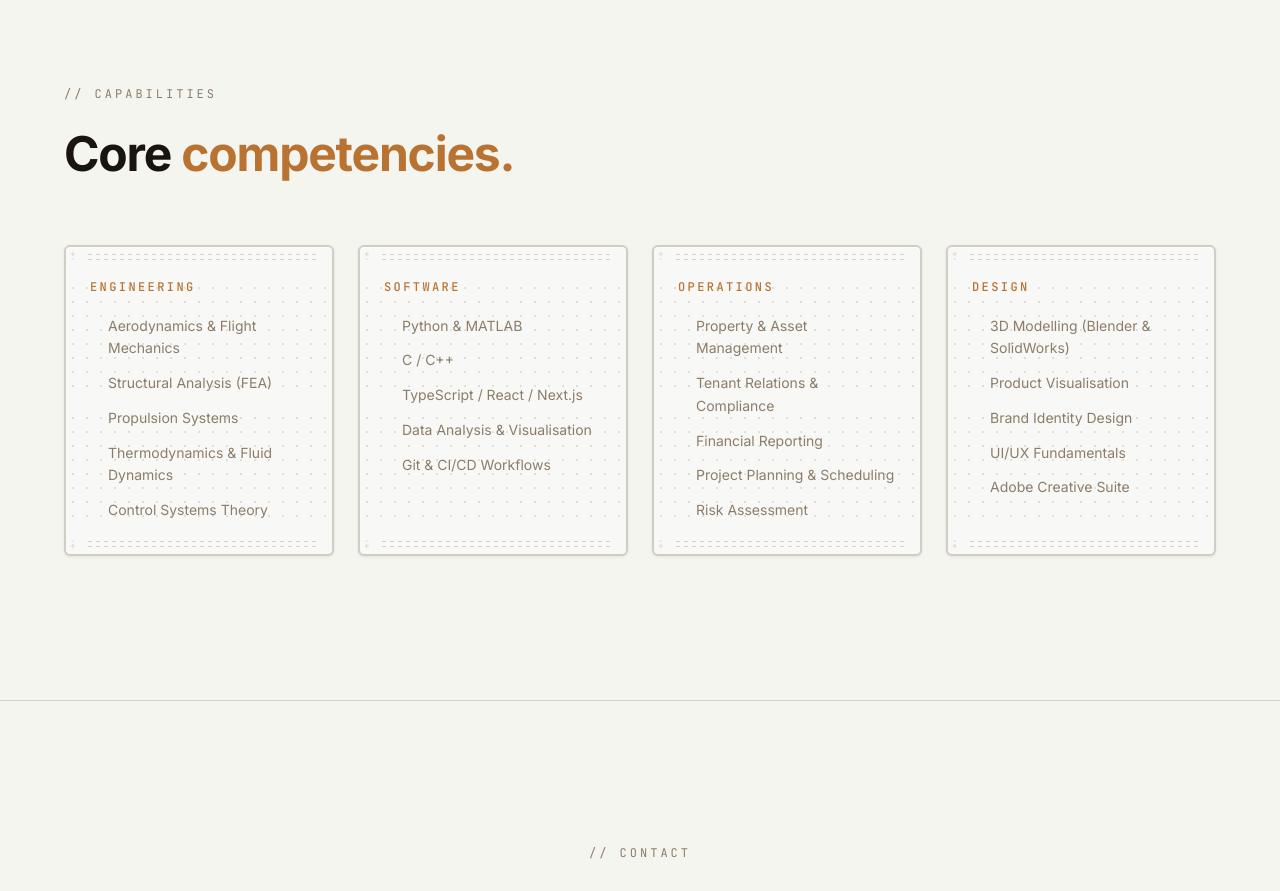
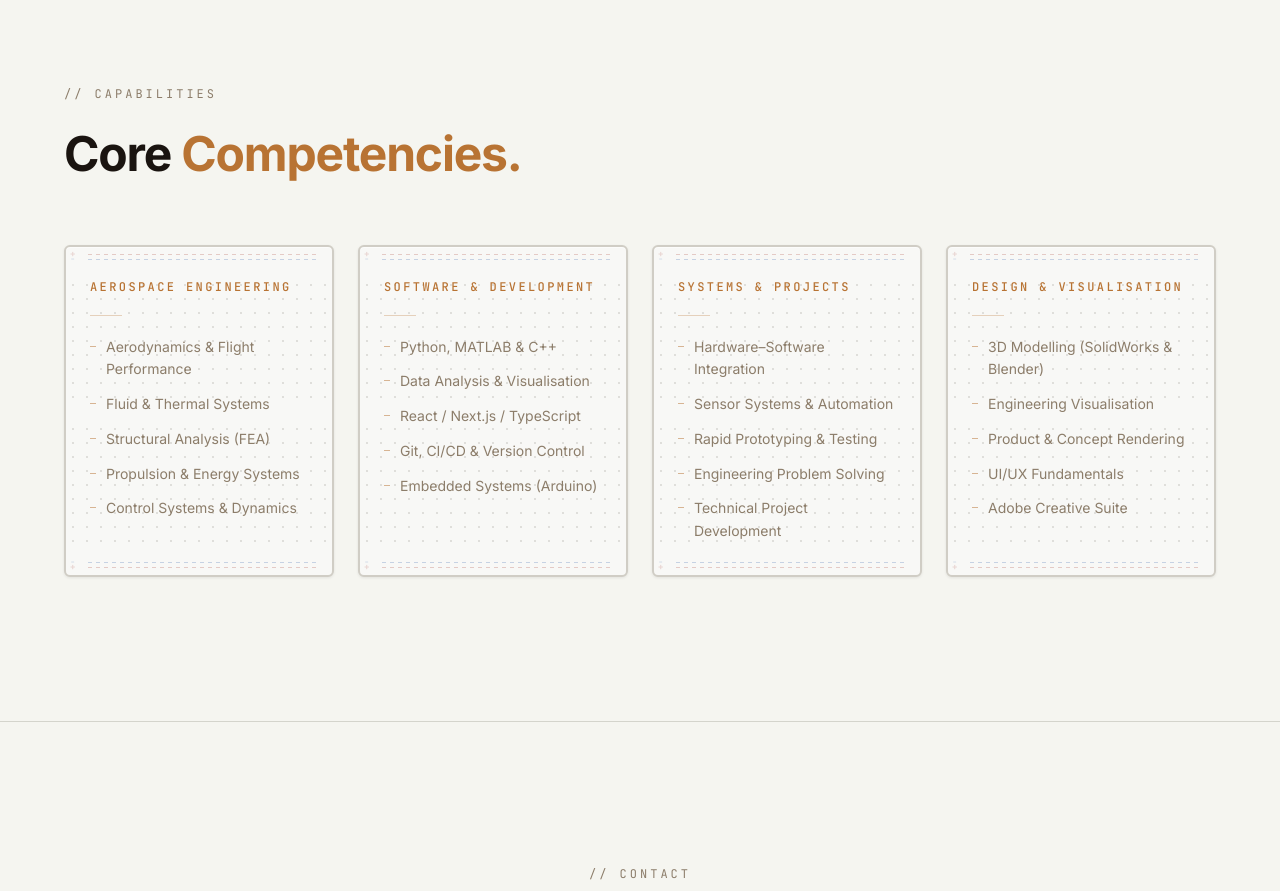
Before and after one commit to Max11122006/Portfolio-Wesbite, a Next.js app: page / in a window 1280 px wide. Shown: the part 4300-5191 px from the top of the page. Built offline with nearby package versions, Linux system fonts and the light colour scheme.

Commit message:
Add contact form functionality with validation and email notifications

```diff
--- a/package.json
+++ b/package.json
@@ -17,6 +17,7 @@
     "next": "16.1.6",
     "react": "19.2.3",
     "react-dom": "19.2.3",
+    "resend": "^6.9.4",
     "three": "^0.183.1"
   },
   "devDependencies": {
--- /dev/null
+++ b/src/app/api/contact/route.ts
@@ -0,0 +1,63 @@
+import { Resend } from "resend";
+import { NextResponse } from "next/server";
+
+const resend = new Resend(process.env.RESEND_API_KEY);
+const CONTACT_EMAIL = process.env.CONTACT_EMAIL!;
+
+const EMAIL_RE = /^[^\s@]+@[^\s@]+\.[^\s@]+$/;
+
+export async function POST(req: Request) {
+  try {
+    const { name, email, message } = await req.json();
+
+    if (!name?.trim() || !email?.trim() || !message?.trim()) {
+      return NextResponse.json(
+        { error: "All fields are required." },
+        { status: 400 }
+      );
+    }
+
+    if (!EMAIL_RE.test(email)) {
+      return NextResponse.json(
+        { error: "Please enter a valid email address." },
+        { status: 400 }
+      );
+    }
+
+    // Send notification to site owner
+    await resend.emails.send({
+      from: "Portfolio Contact <onboarding@resend.dev>",
+      to: CONTACT_EMAIL,
+      subject: `New message from ${name}`,
+      replyTo: email,
+      text: [
+        `Name: ${name}`,
+        `Email: ${email}`,
+        ``,
+        `Message:`,
+        message,
+      ].join("\n"),
+    });
+
+    // Send confirmation to the sender
+    await resend.emails.send({
+      from: "Max Dubowski <onboarding@resend.dev>",
+      to: email,
+      subject: "Message received — Max Dubowski",
+      text: [
+        `Hi ${name},`,
+        ``,
+        `Thanks for reaching out. I've received your message and will get back to you soon.`,
+        ``,
+        `— Max`,
+      ].join("\n"),
+    });
+
+    return NextResponse.json({ success: true });
+  } catch {
+    return NextResponse.json(
+      { error: "Something went wrong. Please try again." },
+      { status: 500 }
+    );
+  }
+}
--- a/src/components/Contact.tsx
+++ b/src/components/Contact.tsx
@@ -1,9 +1,63 @@
 "use client";
 
-import { motion } from "framer-motion";
+import { useState } from "react";
+import { motion, AnimatePresence } from "framer-motion";
 import { FadeIn } from "./MotionPrimitives";
 
+const EMAIL_RE = /^[^\s@]+@[^\s@]+\.[^\s@]+$/;
+
+type Status = "idle" | "sending" | "success" | "error";
+
 export default function Contact() {
+  const [name, setName] = useState("");
+  const [email, setEmail] = useState("");
+  const [message, setMessage] = useState("");
+  const [status, setStatus] = useState<Status>("idle");
+  const [errorMessage, setErrorMessage] = useState("");
+
+  async function handleSubmit(e: React.FormEvent) {
+    e.preventDefault();
+
+    // Client-side validation
+    if (!name.trim() || !email.trim() || !message.trim()) {
+      setStatus("error");
+      setErrorMessage("Please fill in all fields.");
+      return;
+    }
+    if (!EMAIL_RE.test(email)) {
+      setStatus("error");
+      setErrorMessage("Please enter a valid email address.");
+      return;
+    }
+
+    setStatus("sending");
+    setErrorMessage("");
+
+    try {
+      const res = await fetch("/api/contact", {
+        method: "POST",
+        headers: { "Content-Type": "application/json" },
+        body: JSON.stringify({ name, email, message }),
+      });
+
+      const data = await res.json();
+
+      if (!res.ok) {
+        setStatus("error");
+        setErrorMessage(data.error || "Something went wrong.");
+        return;
+      }
+
+      setStatus("success");
+      setName("");
+      setEmail("");
+      setMessage("");
+    } catch {
+      setStatus("error");
+      setErrorMessage("Failed to send. Please try again.");
+    }
+  }
+
   return (
     <section
       id="contact"
@@ -32,7 +86,7 @@ export default function Contact() {
         <FadeIn delay={0.2}>
           <div className="bg-surface border border-border rounded-xl p-8 md:p-10">
             <form
-              onSubmit={(e) => e.preventDefault()}
+              onSubmit={handleSubmit}
               className="space-y-5"
             >
               {/* Name */}
@@ -42,6 +96,8 @@ export default function Contact() {
                 </label>
                 <input
                   type="text"
+                  value={name}
+                  onChange={(e) => setName(e.target.value)}
                   className="w-full bg-background border border-border rounded-lg px-4 py-3 text-foreground text-sm placeholder-muted/50 focus:outline-none focus:border-accent/50 focus:ring-1 focus:ring-accent/20 transition-colors"
                   placeholder="Your name"
                 />
@@ -54,6 +110,8 @@ export default function Contact() {
                 </label>
                 <input
                   type="email"
+                  value={email}
+                  onChange={(e) => setEmail(e.target.value)}
                   className="w-full bg-background border border-border rounded-lg px-4 py-3 text-foreground text-sm placeholder-muted/50 focus:outline-none focus:border-accent/50 focus:ring-1 focus:ring-accent/20 transition-colors"
                   placeholder="your@email.com"
                 />
@@ -66,6 +124,8 @@ export default function Contact() {
                 </label>
                 <textarea
                   rows={4}
+                  value={message}
+                  onChange={(e) => setMessage(e.target.value)}
                   className="w-full bg-background border border-border rounded-lg px-4 py-3 text-foreground text-sm placeholder-muted/50 focus:outline-none focus:border-accent/50 focus:ring-1 focus:ring-accent/20 transition-colors resize-none"
                   placeholder="Tell me about your project or opportunity..."
                 />
@@ -73,13 +133,40 @@ export default function Contact() {
 
               {/* Submit */}
               <motion.button
-                whileHover={{ scale: 1.01 }}
-                whileTap={{ scale: 0.99 }}
+                whileHover={status !== "sending" ? { scale: 1.01 } : {}}
+                whileTap={status !== "sending" ? { scale: 0.99 } : {}}
                 type="submit"
-                className="w-full py-3 rounded-lg bg-foreground text-white text-sm font-medium hover:bg-foreground/90 transition-colors cursor-pointer"
+                disabled={status === "sending"}
+                className="w-full py-3 rounded-lg bg-foreground text-white text-sm font-medium hover:bg-foreground/90 transition-colors cursor-pointer disabled:opacity-60 disabled:cursor-not-allowed"
               >
-                Send Message
+                {status === "sending" ? "Sending..." : "Send Message"}
               </motion.button>
+
+              {/* Feedback */}
+              <AnimatePresence mode="wait">
+                {status === "success" && (
+                  <motion.p
+                    key="success"
+                    initial={{ opacity: 0, y: 4 }}
+                    animate={{ opacity: 1, y: 0 }}
+                    exit={{ opacity: 0 }}
+                    className="text-sm text-accent text-center"
+                  >
+                    Message sent — I&apos;ll be in touch soon.
+                  </motion.p>
+                )}
+                {status === "error" && (
+                  <motion.p
+                    key="error"
+                    initial={{ opacity: 0, y: 4 }}
+                    animate={{ opacity: 1, y: 0 }}
+                    exit={{ opacity: 0 }}
+                    className="text-sm text-red-500 text-center"
+                  >
+                    {errorMessage}
+                  </motion.p>
+                )}
+              </AnimatePresence>
             </form>
 
             {/* Links */}
--- a/src/components/Skills.tsx
+++ b/src/components/Skills.tsx
@@ -3,48 +3,52 @@
 import { FadeIn, StaggerContainer, StaggerItem } from "./MotionPrimitives";
 import BreadboardCard from "./BreadboardCard";
 
+/* ── Data ──────────────────────────────────────────────────────────── */
+
 const skills = [
   {
-    category: "Engineering",
+    category: "Aerospace Engineering",
     items: [
-      "Aerodynamics & Flight Mechanics",
+      "Aerodynamics & Flight Performance",
+      "Fluid & Thermal Systems",
       "Structural Analysis (FEA)",
-      "Propulsion Systems",
-      "Thermodynamics & Fluid Dynamics",
-      "Control Systems Theory",
+      "Propulsion & Energy Systems",
+      "Control Systems & Dynamics",
     ],
   },
   {
-    category: "Software",
+    category: "Software & Development",
     items: [
-      "Python & MATLAB",
-      "C / C++",
-      "TypeScript / React / Next.js",
+      "Python, MATLAB & C++",
       "Data Analysis & Visualisation",
-      "Git & CI/CD Workflows",
+      "React / Next.js / TypeScript",
+      "Git, CI/CD & Version Control",
+      "Embedded Systems (Arduino)",
     ],
   },
   {
-    category: "Operations",
+    category: "Systems & Projects",
     items: [
-      "Property & Asset Management",
-      "Tenant Relations & Compliance",
-      "Financial Reporting",
-      "Project Planning & Scheduling",
-      "Risk Assessment",
+      "Hardware–Software Integration",
+      "Sensor Systems & Automation",
+      "Rapid Prototyping & Testing",
+      "Engineering Problem Solving",
+      "Technical Project Development",
     ],
   },
   {
-    category: "Design",
+    category: "Design & Visualisation",
     items: [
-      "3D Modelling (Blender & SolidWorks)",
-      "Product Visualisation",
-      "Brand Identity Design",
+      "3D Modelling (SolidWorks & Blender)",
+      "Engineering Visualisation",
+      "Product & Concept Rendering",
       "UI/UX Fundamentals",
       "Adobe Creative Suite",
     ],
   },
 ];
+
+/* ── Component ─────────────────────────────────────────────────────── */
 
 export default function Skills() {
   return (
@@ -61,35 +65,31 @@ export default function Skills() {
 
         <FadeIn delay={0.1}>
           <h2 className="text-3xl md:text-4xl lg:text-5xl font-bold tracking-tight leading-[1.15] text-foreground mb-16">
-            Core <span className="text-accent">competencies.</span>
+            Core <span className="text-accent">Competencies.</span>
           </h2>
         </FadeIn>
 
         <StaggerContainer
-          className="grid md:grid-cols-2 lg:grid-cols-4 gap-6"
+          className="grid grid-cols-1 md:grid-cols-2 lg:grid-cols-4 gap-6"
           staggerDelay={0.12}
         >
           {skills.map((group) => (
             <StaggerItem key={group.category}>
-              <BreadboardCard className="h-full">
+              <BreadboardCard hover className="h-full">
                 <div className="p-6 pt-8 pb-8">
                   <h3 className="text-xs tracking-[0.2em] uppercase text-accent font-medium font-mono mb-5">
                     {group.category}
                   </h3>
+
+                  <div className="w-8 h-px bg-accent/30 mb-5" />
+
                   <ul className="space-y-3">
-                    {group.items.map((item, i) => (
+                    {group.items.map((item) => (
                       <li
                         key={item}
                         className="flex items-start gap-2.5 text-sm text-muted leading-relaxed"
                       >
-                        <span
-                          className="w-2 h-2 rounded-full shrink-0 mt-1.5"
-                          style={{
-                            backgroundColor: `var(--color-led-${
-                              ["red", "green", "blue", "yellow"][i % 4]
-                            })`,
-                          }}
-                        />
+                        <span className="w-1.5 h-px bg-accent/50 shrink-0 mt-[10px]" />
                         {item}
                       </li>
                     ))}
```
Also changed, not shown: 1 other file (tests, documents, lock files or other folders).
